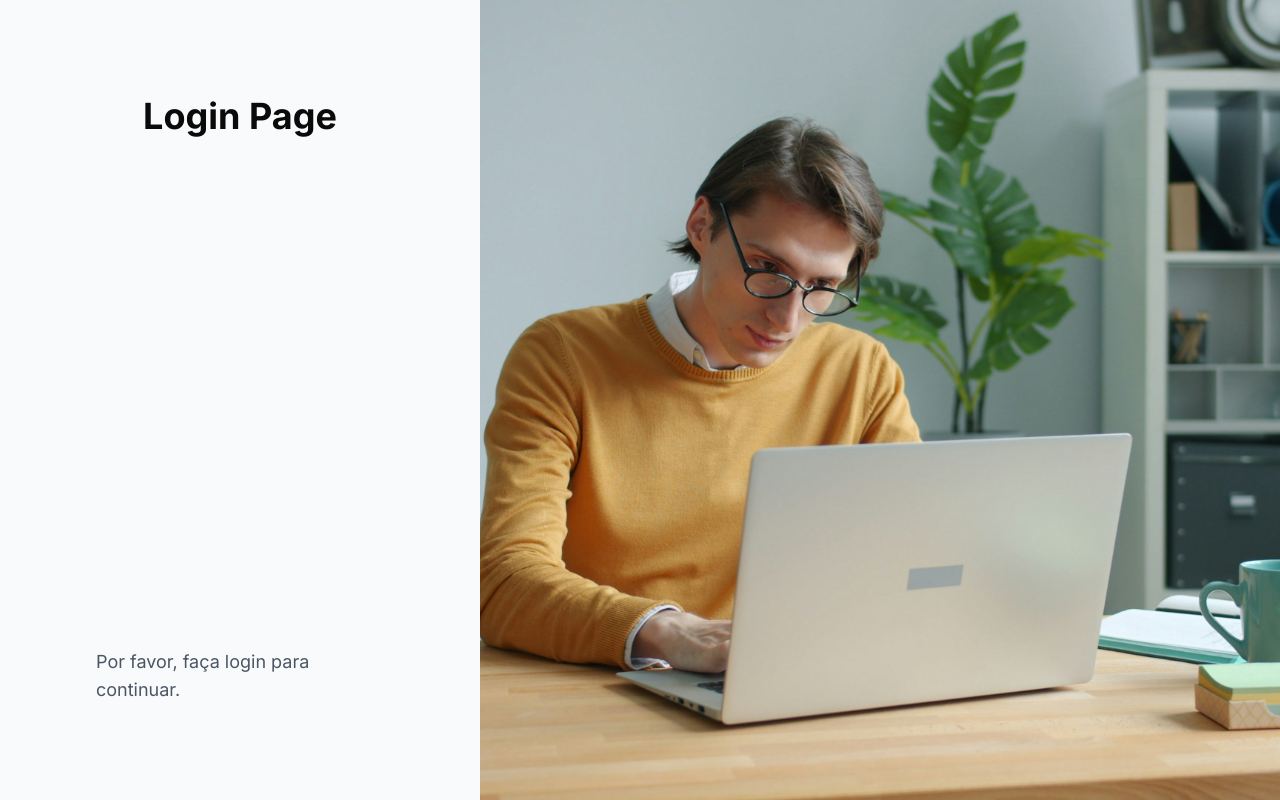
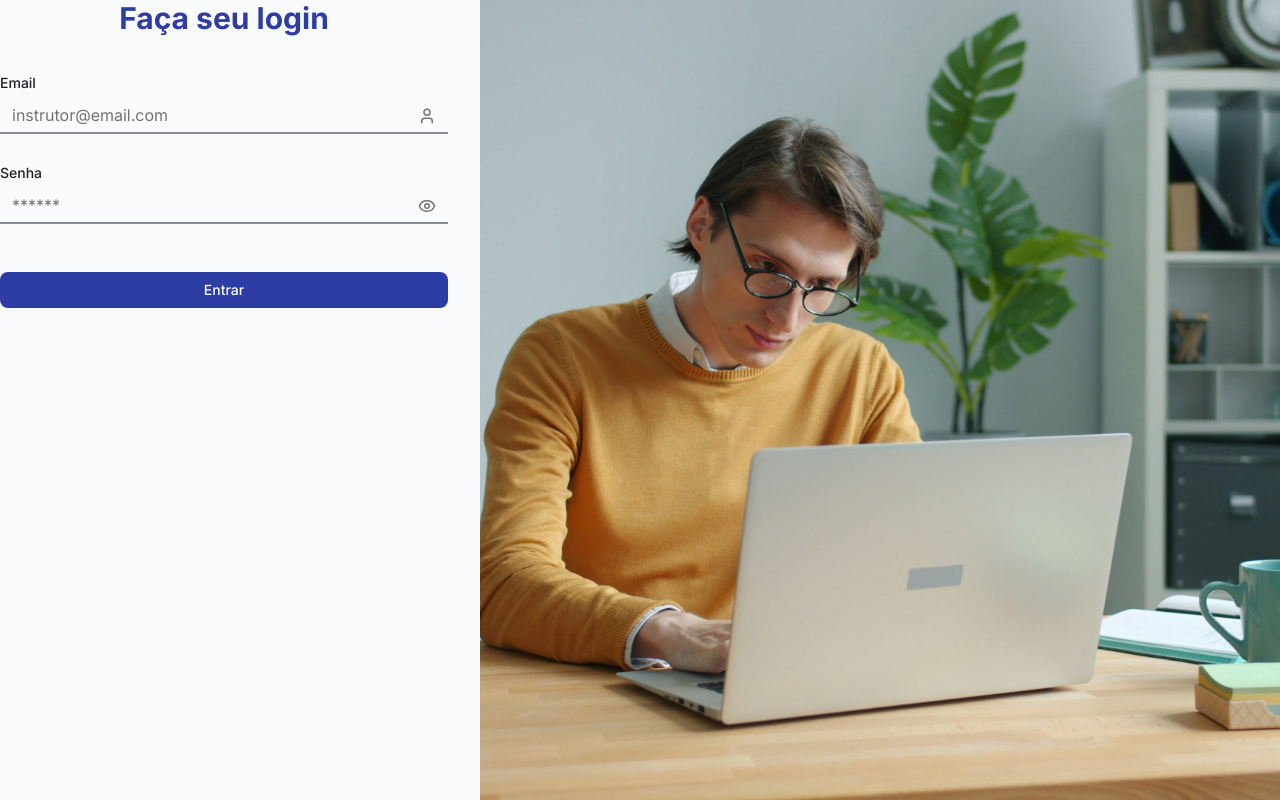
Before and after one commit to Ramontaffa/CourseSphere, a Next.js app in the folder frontend/: page /login in a window 1280 px wide. Built offline with nearby package versions, Linux system fonts and the light colour scheme; no server answers.

Commit message:
feat(auth): replace login page content with LoginComponent

```diff
--- a/frontend/src/app/(auth)/login/page.tsx
+++ b/frontend/src/app/(auth)/login/page.tsx
@@ -1,10 +1,7 @@
+import { LoginComponent } from "@/components/auth/loginForm";
+
 export default function Page() {
   return (
-    <div className="flex flex-col h-screen justify-between items-center p-24">
-      <h1 className="text-4xl font-bold">Login Page</h1>
-      <p className="mt-4 text-lg text-gray-600">
-        Por favor, faça login para continuar.
-      </p>
-    </div>
+    <LoginComponent />
   );
 }
```
